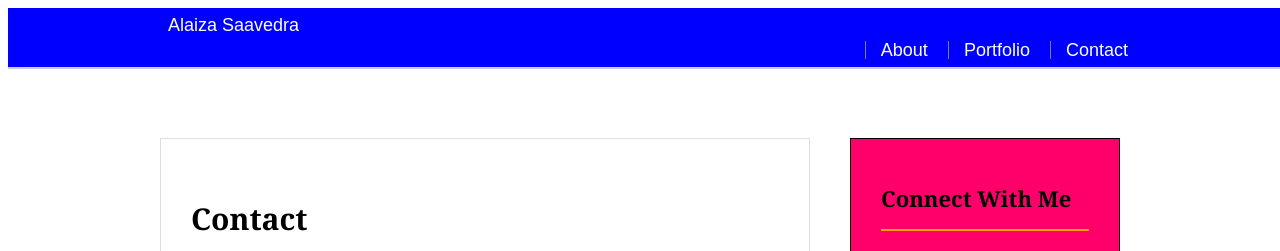
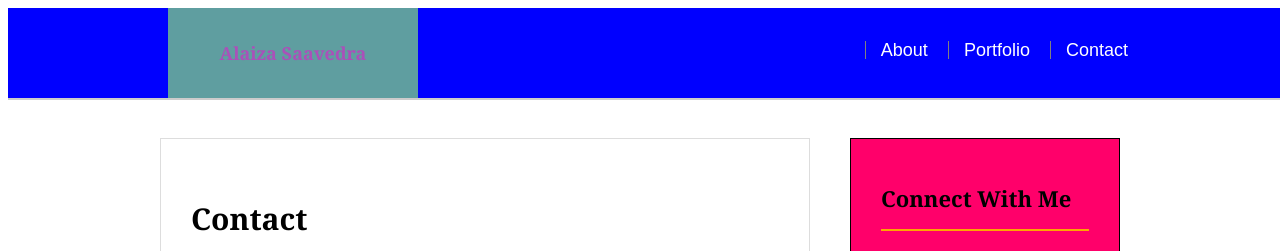
Before and after one commit to AlaizaSaavedra120/PortfolioAS, a plain HTML site: page contact.html in a window 1280 px wide. Shown: the top 251 px of the page. Drawn offline with Linux system fonts and the light colour scheme.

Commit message:
last commit

```diff
--- a/contact.html
+++ b/contact.html
@@ -13,7 +13,7 @@
 
     <header id="masthead">
         <div class="container">
-            <a href="index.html">Alaiza Saavedra</a>
+            <a href="index.html" id="nameArt">Alaiza Saavedra</a>
             <nav>
                 <a href="index.html">About</a>
                 <a href="portfolio.html">Portfolio</a>
```
Also changed, not shown: portfolio.html (+1 -1 lines).
